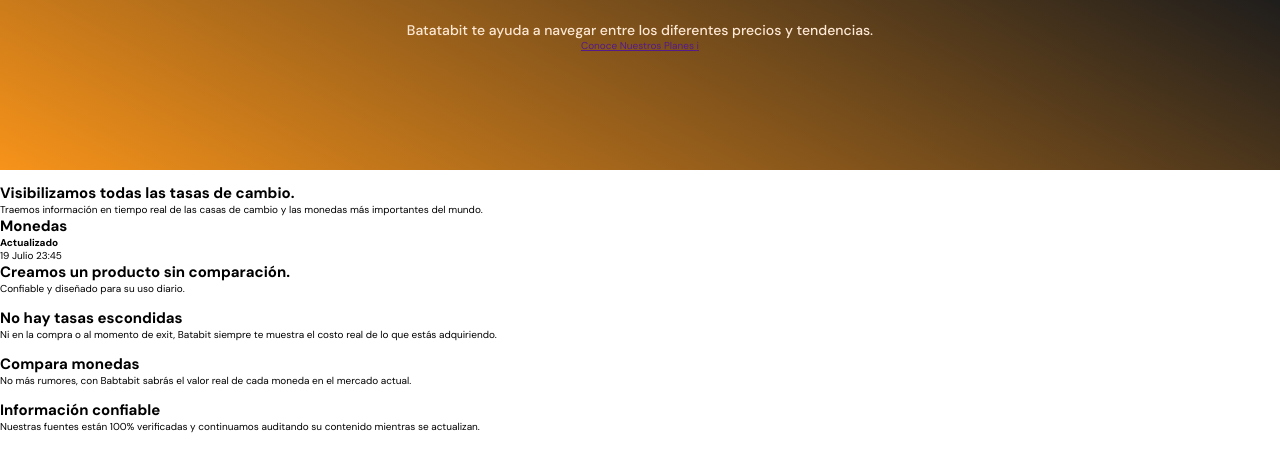
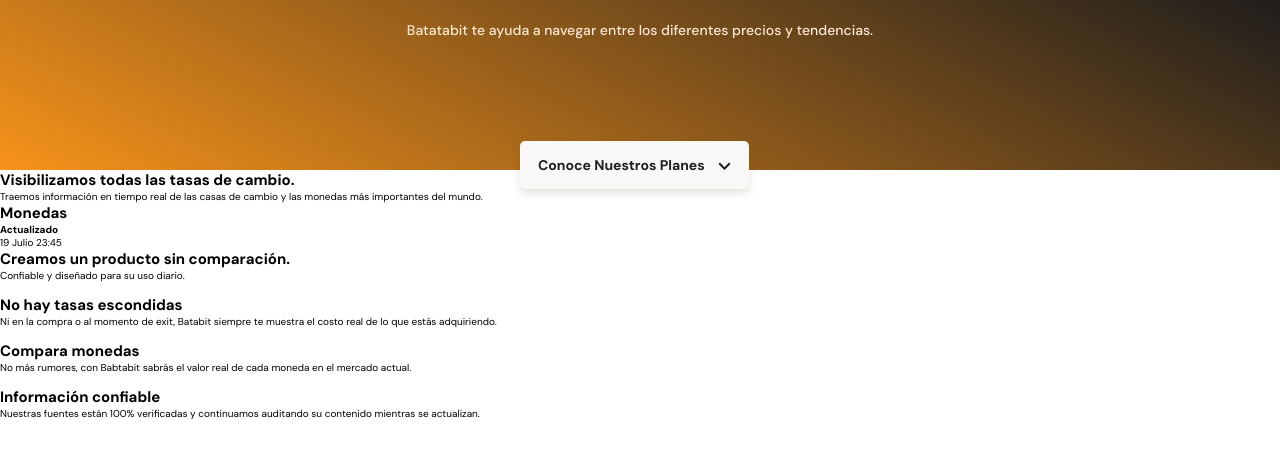
Before and after one commit to vickifraga/curso-mobile-first, a plain HTML site: page index.html in a window 1280 px wide. Shown: the part 164-634 px from the top of the page. Drawn offline with Linux system fonts and the light colour scheme.

Commit message:
Se empezaron a poner estilos al header

```diff
--- a/css/home.css
+++ b/css/home.css
@@ -2,7 +2,7 @@
 1. Posicionamiento
 2. Modelo de caja
 3. Tipografía
-4. temas visuales (shadow, border radius,...)
+4. Temas visuales (shadow, border radius,...)
 5. Miseláneos u otros
 */
 
@@ -75,3 +75,37 @@ header img {
     line-height: 1.8rem;
     color: var(--soft-orange);
 }
+
+.header--title-container .header--button {
+    position: absolute;
+    left: calc(50% - 120px);
+    top: 270px;
+    display: block;
+    margin-top: 35px;
+    padding: 15px;
+    width: 229px;
+    height: 48px;
+    background-color: var(--off-white);
+    /*Sombra*/
+    box-shadow: 0 4px 8px rgba(89,73,30,0.16);
+    border: none;
+    border-radius: 5px;
+    font-size: 1.4rem;
+    font-weight: bold;
+    text-decoration: none;
+    color: var(--warm-black);
+}
+
+.header--button span {
+    display: inline-block;
+    width: 13px;
+    height: 8px;
+    margin-left: 10px;
+    background-image: url("../assets/icons/down-arrow.svg");
+}
+
+main {
+    width: 100%;
+    min-width: 300px;
+
+}
--- a/index.html
+++ b/index.html
@@ -17,21 +17,22 @@
         <div class="header--title-container">
             <h1>La próxima revolución en el intercambio de criptomonedas.</h1>
             <p>Batatabit te ayuda a navegar entre los diferentes precios y tendencias.</p>
-            <a href="" class="header--button">Conoce Nuestros Planes <span>i</span> </a>
+            <a href="" class="header--button">Conoce Nuestros Planes <span></span> </a>
         </div>
     </header>
+
     <main>
-        <section>
-            <img src="" alt="">
-            <div>
-                <h1>Visibilizamos todas las tasas de cambio.</h1>
+        <section class="main-exchange-container">
+            <div class="backgroundImg"></div>
+            <div class="main-exchange-container--title">
+                <h2>Visibilizamos todas las tasas de cambio.</h2>
                 <p>Traemos información en tiempo real de las casas de cambio y las monedas más importantes del mundo.</p>
             </div>
-            <div>
+            <section class="main-tables-container">
                 <h2>Monedas</h2>
                 <table></table>
                 <span><h4>Actualizado</h4><p>19 Julio 23:45</p></span>
-            </div>
+            </section>
         </section>
 
         <section>
@@ -56,7 +57,11 @@
             </div>
 
         </section>
-        <section></section>
+
+        <section>
+
+        </section>
+
         <section></section>
     </main>
     <footer></footer>
```
